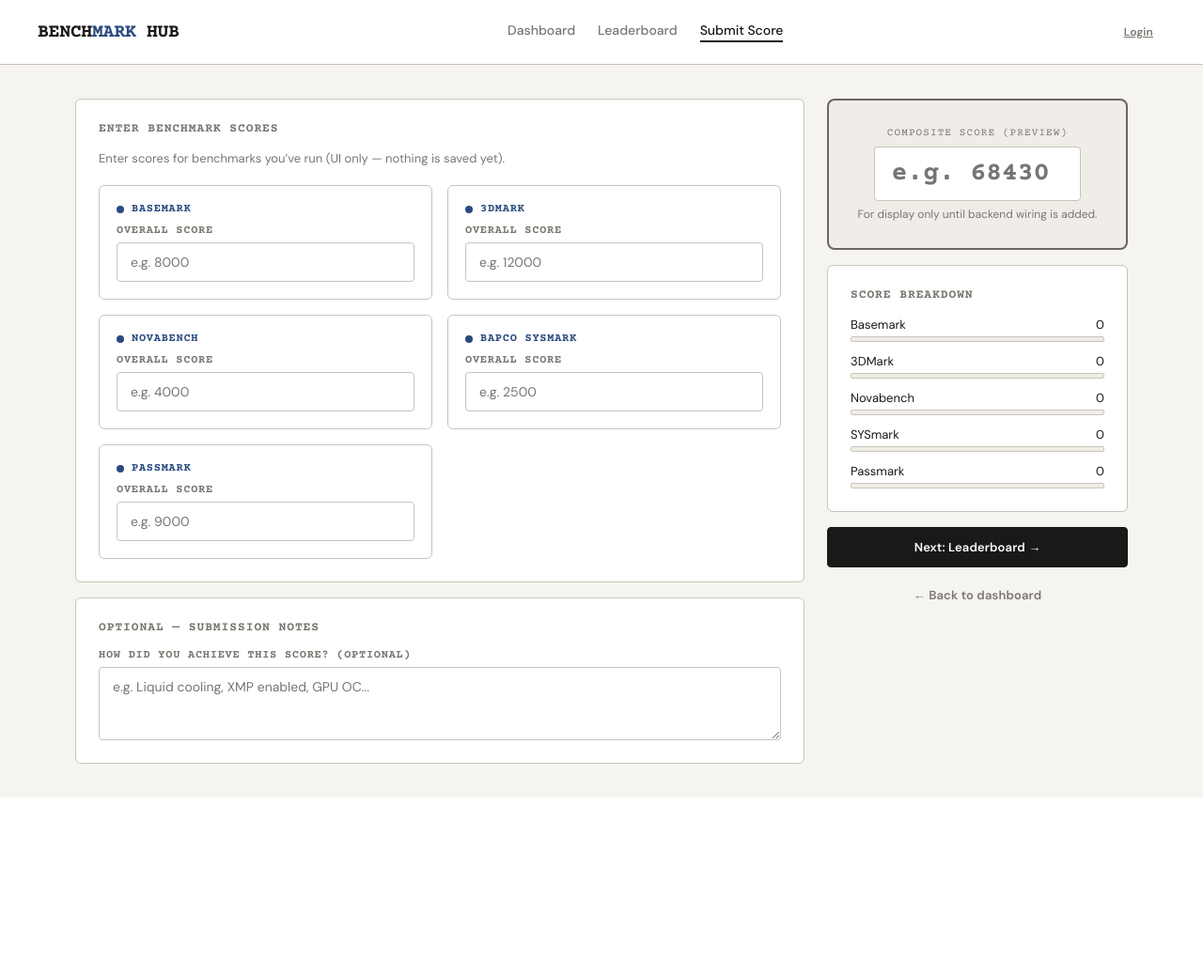
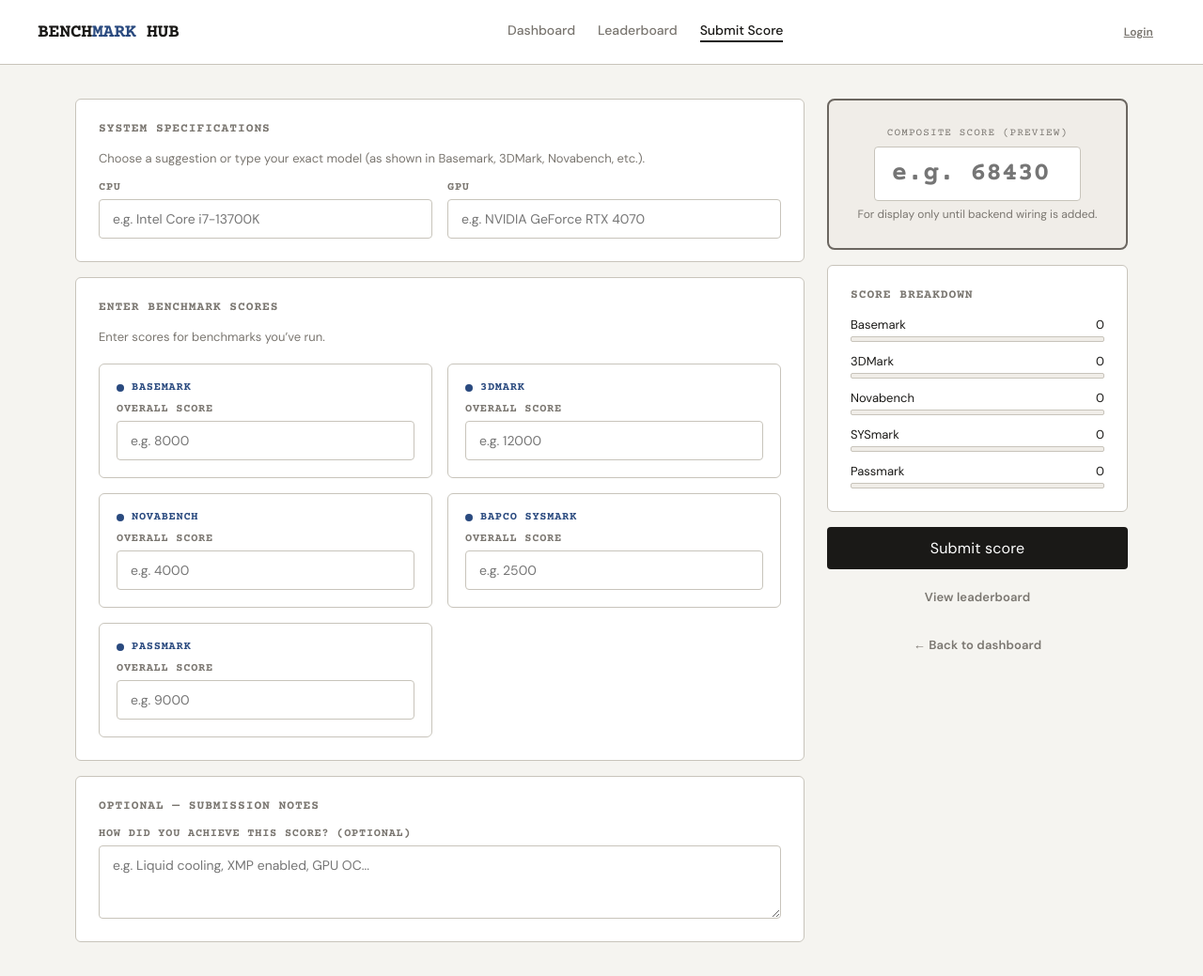
Before and after one commit to C00471311/Distributed-Computing-Benchmarking-Project, a PHP site: page /XAMPP_Stuff/submit-score.php in a window 1280 px wide. Shown: the whole page at 94% size. Before the commit the page ends 849 px from the top, so only its background shows below. Run offline with PHP 8.4, Linux system fonts and the light colour scheme.

Commit message:
FE: Added system specification form

```diff
--- a/XAMPP_Stuff/helpers.php
+++ b/XAMPP_Stuff/helpers.php
@@ -118,4 +118,64 @@
         <?php
     }
 }
+
+if (!function_exists('bench_hardware_cpus')) {
+    /**
+     * Common CPUs for filters and submit-score datalist suggestions.
+     * Submit form also allows free text for models not listed here.
+     */
+    function bench_hardware_cpus(): array {
+        return [
+            'AMD Ryzen 5 5600X',
+            'AMD Ryzen 5 7600',
+            'AMD Ryzen 7 5800X3D',
+            'AMD Ryzen 7 7800X3D',
+            'AMD Ryzen 7 9700X',
+            'AMD Ryzen 9 7950X',
+            'AMD Ryzen 9 9900X',
+            'Intel Core i5-12400F',
+            'Intel Core i5-13600K',
+            'Intel Core i5-14600K',
+            'Intel Core i7-13700K',
+            'Intel Core i9-13900K',
+            'Intel Core i9-14900K',
+            'Intel Core Ultra 7 265K',
+        ];
+    }
+}
+
+if (!function_exists('bench_hardware_gpus')) {
+    /**
+     * Common GPUs for filters and submit-score datalist suggestions.
+     * Submit form also allows free text for models not listed here.
+     */
+    function bench_hardware_gpus(): array {
+        return [
+            'AMD Radeon RX 6700 XT',
+            'AMD Radeon RX 7800 XT',
+            'AMD Radeon RX 7900 XT',
+            'AMD Radeon RX 7900 XTX',
+            'NVIDIA GeForce RTX 3060',
+            'NVIDIA GeForce RTX 4060',
+            'NVIDIA GeForce RTX 4060 Ti',
+            'NVIDIA GeForce RTX 4070',
+            'NVIDIA GeForce RTX 4070 Super',
+            'NVIDIA GeForce RTX 4080',
+            'NVIDIA GeForce RTX 4080 Super',
+            'NVIDIA GeForce RTX 4090',
+        ];
+    }
+}
+
+if (!function_exists('bench_leaderboard_cpu_filter_options')) {
+    function bench_leaderboard_cpu_filter_options(): array {
+        return array_merge(['Any CPU'], bench_hardware_cpus());
+    }
+}
+
+if (!function_exists('bench_leaderboard_gpu_filter_options')) {
+    function bench_leaderboard_gpu_filter_options(): array {
+        return array_merge(['Any GPU'], bench_hardware_gpus());
+    }
+}
 ?>
--- /dev/null
+++ b/XAMPP_Stuff/index.php
@@ -0,0 +1,3 @@
+<?php
+header('Location: XAMPP_Stuff/login.php', true, 302);
+exit;
--- a/XAMPP_Stuff/leaderboard.php
+++ b/XAMPP_Stuff/leaderboard.php
@@ -2,8 +2,8 @@
 $leaderboardRows = $leaderboardRows ?? [];
 $filters = $filters ?? [];
 $benchmarks = $benchmarks ?? ['All Benchmarks','Cinebench R23','3DMark','PCMark 10','Blender','Heaven'];
-$cpus = $cpus ?? ['Any CPU'];
-$gpus = $gpus ?? ['Any GPU'];
+$cpus = $cpus ?? bench_leaderboard_cpu_filter_options();
+$gpus = $gpus ?? bench_leaderboard_gpu_filter_options();
 $sortOptions = $sortOptions ?? ['Highest Score','Lowest Score','Near My Score'];
 ?>
 <!DOCTYPE html>
--- a/XAMPP_Stuff/submit-score.php
+++ b/XAMPP_Stuff/submit-score.php
@@ -1,4 +1,8 @@
-<?php require_once __DIR__ . '/helpers.php'; ?>
+<?php
+require_once __DIR__ . '/helpers.php';
+$submitCpus = bench_hardware_cpus();
+$submitGpus = bench_hardware_gpus();
+?>
 <!DOCTYPE html>
 <html lang="en">
 <head>
@@ -34,8 +38,33 @@
       <div style="display:grid; grid-template-columns:1fr 320px; gap:24px;">
         <div>
           <div class="card" style="margin-bottom:16px;">
+            <div class="card-title">System specifications</div>
+            <p style="font-size:13px; color:var(--text-muted); margin-bottom:16px;">Choose a suggestion or type your exact model (as shown in Basemark, 3DMark, Novabench, etc.).</p>
+            <div style="display:grid; grid-template-columns:repeat(auto-fit, minmax(220px, 1fr)); gap:16px;">
+              <div class="form-field">
+                <label for="submit_cpu">CPU</label>
+                <input type="text" id="submit_cpu" name="cpu" list="cpu_suggestions" required autocomplete="off" maxlength="160" placeholder="e.g. Intel Core i7-13700K">
+                <datalist id="cpu_suggestions">
+                  <?php foreach ($submitCpus as $cpu): ?>
+                    <option value="<?= e($cpu) ?>"></option>
+                  <?php endforeach; ?>
+                </datalist>
+              </div>
+              <div class="form-field">
+                <label for="submit_gpu">GPU</label>
+                <input type="text" id="submit_gpu" name="gpu" list="gpu_suggestions" required autocomplete="off" maxlength="160" placeholder="e.g. NVIDIA GeForce RTX 4070">
+                <datalist id="gpu_suggestions">
+                  <?php foreach ($submitGpus as $gpu): ?>
+                    <option value="<?= e($gpu) ?>"></option>
+                  <?php endforeach; ?>
+                </datalist>
+              </div>
+            </div>
+          </div>
+
+          <div class="card" style="margin-bottom:16px;">
             <div class="card-title">Enter Benchmark Scores</div>
-            <p style="font-size:13px; color:var(--text-muted); margin-bottom:20px;">Enter scores for benchmarks you’ve run (UI only — nothing is saved yet).</p>
+            <p style="font-size:13px; color:var(--text-muted); margin-bottom:20px;">Enter scores for benchmarks you’ve run.</p>
 
             <div class="benchmark-input-grid">
               <div class="benchmark-card">
@@ -136,8 +165,11 @@
           </div>
 
           <div style="display:flex;flex-direction:column;gap:8px;">
-            <a href="leaderboard.php"  class="btn btn-primary" style="padding:12px; text-align:center; text-decoration:none; text-align:center;">
-              Next: Leaderboard →
+            <button type="submit" class="btn btn-primary" style="padding:12px; width:100%; cursor:pointer; border:none; font:inherit;">
+              Submit score
+            </button>
+            <a href="leaderboard.php" class="btn btn-ghost" style="padding:12px; text-align:center; text-decoration:none;">
+              View leaderboard
             </a>
             <a href="dashboard.php" class="btn btn-ghost" style="padding:12px; text-align:center; text-decoration:none;">
               ← Back to dashboard
--- /dev/null
+++ b/index.php
@@ -0,0 +1,3 @@
+<?php
+header('Location: XAMPP_Stuff/login.php', true, 302);
+exit;
```
